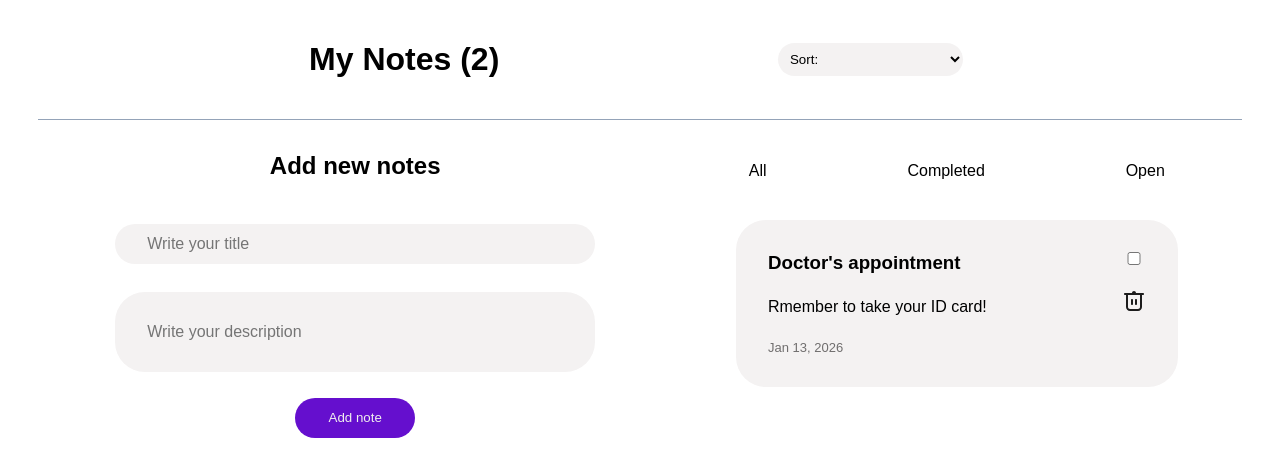
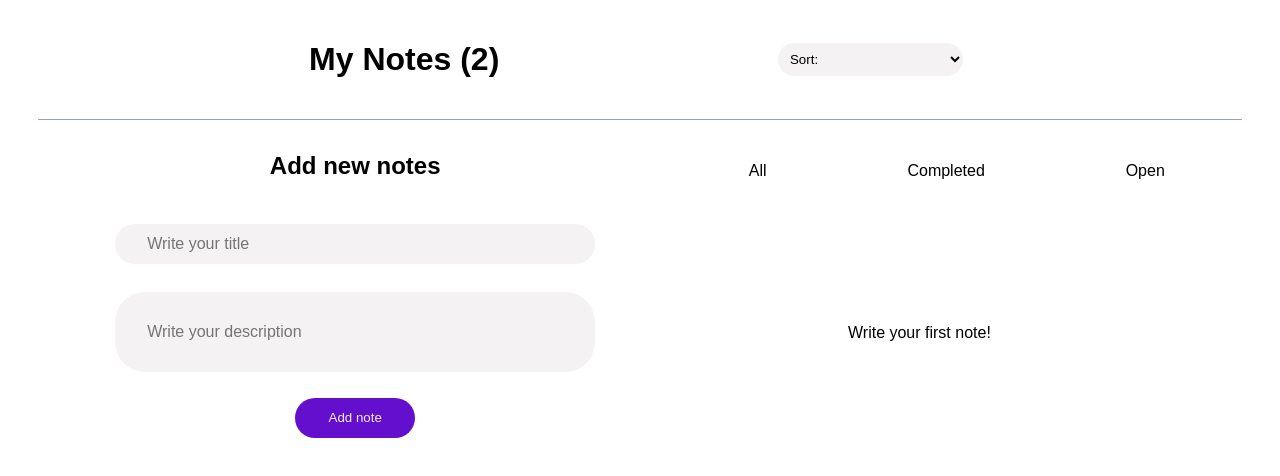
Before and after one commit to FatemeFazelzade/React-note-app, a React (Vite) app: page / in a window 1280 px wide. Shown: the top 476 px of the page. Built offline with nearby package versions, Linux system fonts and the light colour scheme.

Commit message:
Added show notes

```diff
--- a/src/App.css
+++ b/src/App.css
@@ -129,3 +129,7 @@ select:focus {
   filter: invert(27%) sepia(51%) saturate(2878%) hue-rotate(346deg)
     brightness(104%) contrast(97%);
 }
+
+.empty {
+  margin: 8rem 11rem;
+}
--- a/src/App.jsx
+++ b/src/App.jsx
@@ -1,14 +1,16 @@
+import { useState } from "react";
 import "./App.css";
 import AddNotes from "./components/AddNotes";
 import Header from "./components/Header";
 import ShowNotes from "./components/ShowNotes";
 
 function App() {
+  const [notes, setNotes] = useState([]);
   return (
     <div className="layout">
       <Header />
-      <AddNotes />
-      <ShowNotes />
+      <AddNotes setNotes={setNotes} />
+      <ShowNotes notes={notes} />
     </div>
   );
 }
--- a/src/components/AddNotes.jsx
+++ b/src/components/AddNotes.jsx
@@ -1,17 +1,21 @@
 import { useState } from "react";
 
-function AddNotes() {
+function AddNotes({ setNotes }) {
   const [title, setTitle] = useState("");
   const [description, setDescription] = useState("");
   const handleSubmit = (e) => {
     e.preventDefault();
+
+    if (!title || !description) return;
+
     const newNote = {
       title,
       description,
-      id: Date.now,
+      id: Date.now(),
       completed: false,
-      createdAt: new Date().toISOString,
+      createdAt: new Date().toISOString(),
     };
+    setNotes((prevNotes) => [...prevNotes, newNote]);
     setTitle("");
     setDescription("");
   };
--- a/src/components/ShowNotes.jsx
+++ b/src/components/ShowNotes.jsx
@@ -1,7 +1,8 @@
-function ShowNotes() {
+function ShowNotes({ notes }) {
   return (
     <div className="grid-3">
       <ShowNotesNav />
+      <NoteList notes={notes} />
     </div>
   );
 }
@@ -16,14 +17,23 @@ function ShowNotesNav() {
         <li className="tab-item">Completed</li>
         <li className="tab-item">Open</li>
       </ul>
-      <div className="note-card">
+    </div>
+  );
+}
+
+function NoteList({ notes }) {
+  if (notes.length === 0) {
+    return <p className="empty">Write your first note!</p>;
+  }
+  return notes.map((note) => (
+    <div className="note-card" key={note.id}>
       <div className="note-card__body">
-          <h3>Doctor's appointment</h3>
-          <p>Rmember to take your ID card!</p>
-          <div className="date">Jan 13, 2026</div>
+        <h3>{note.title}</h3>
+        <p>{note.description}</p>
+        <div className="date">{new Date(note.createdAt).toDateString()}</div>
       </div>
       <div className="note-card__details">
-          <input type="checkbox"></input>
+        <input type="checkbox" />
         <span>
           <img
             className="icon-trash"
@@ -33,6 +43,5 @@ function ShowNotesNav() {
         </span>
       </div>
     </div>
-    </div>
-  );
+  ));
 }
```
Lines whose indentation alone changed are shown as unchanged.
